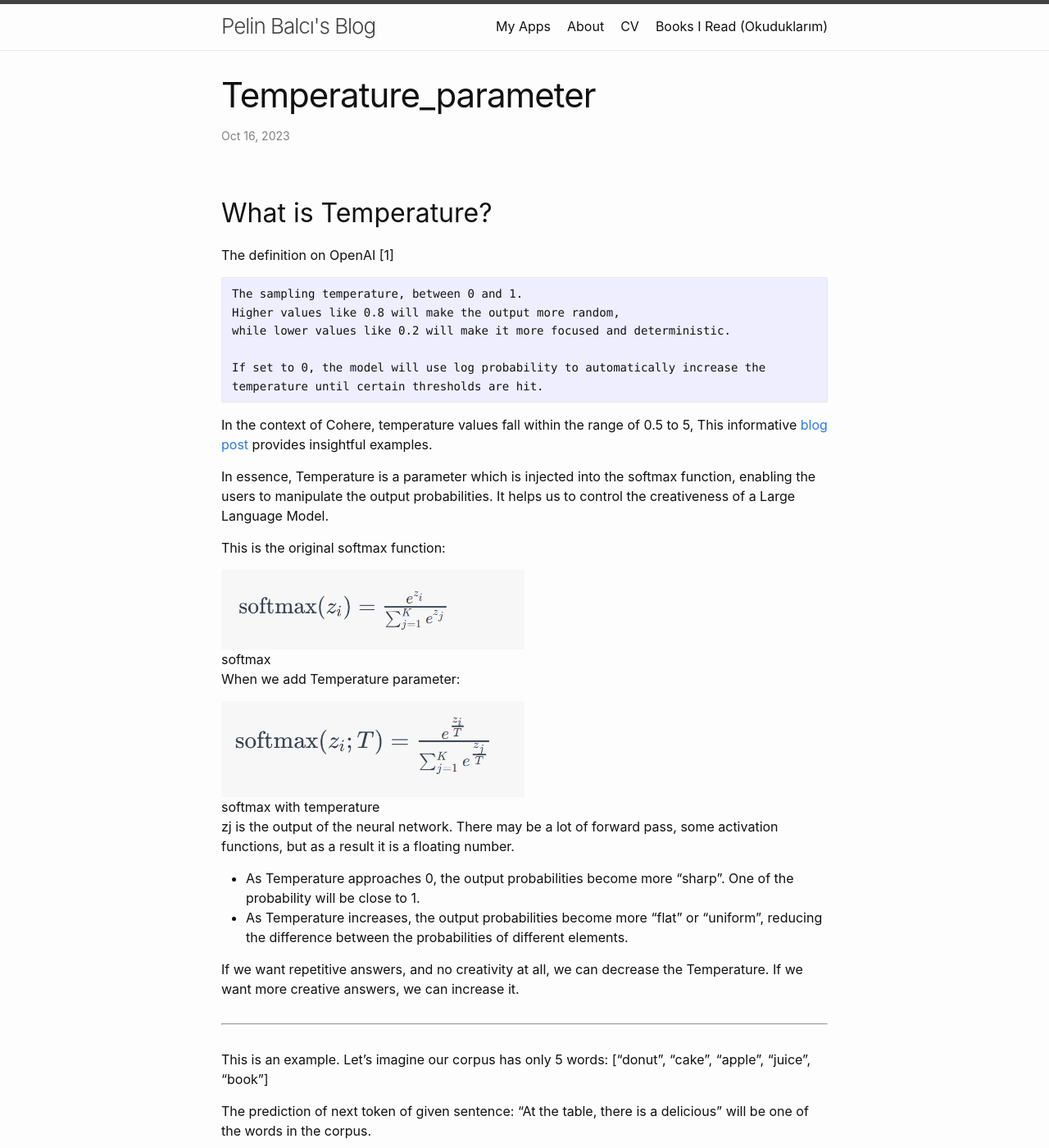
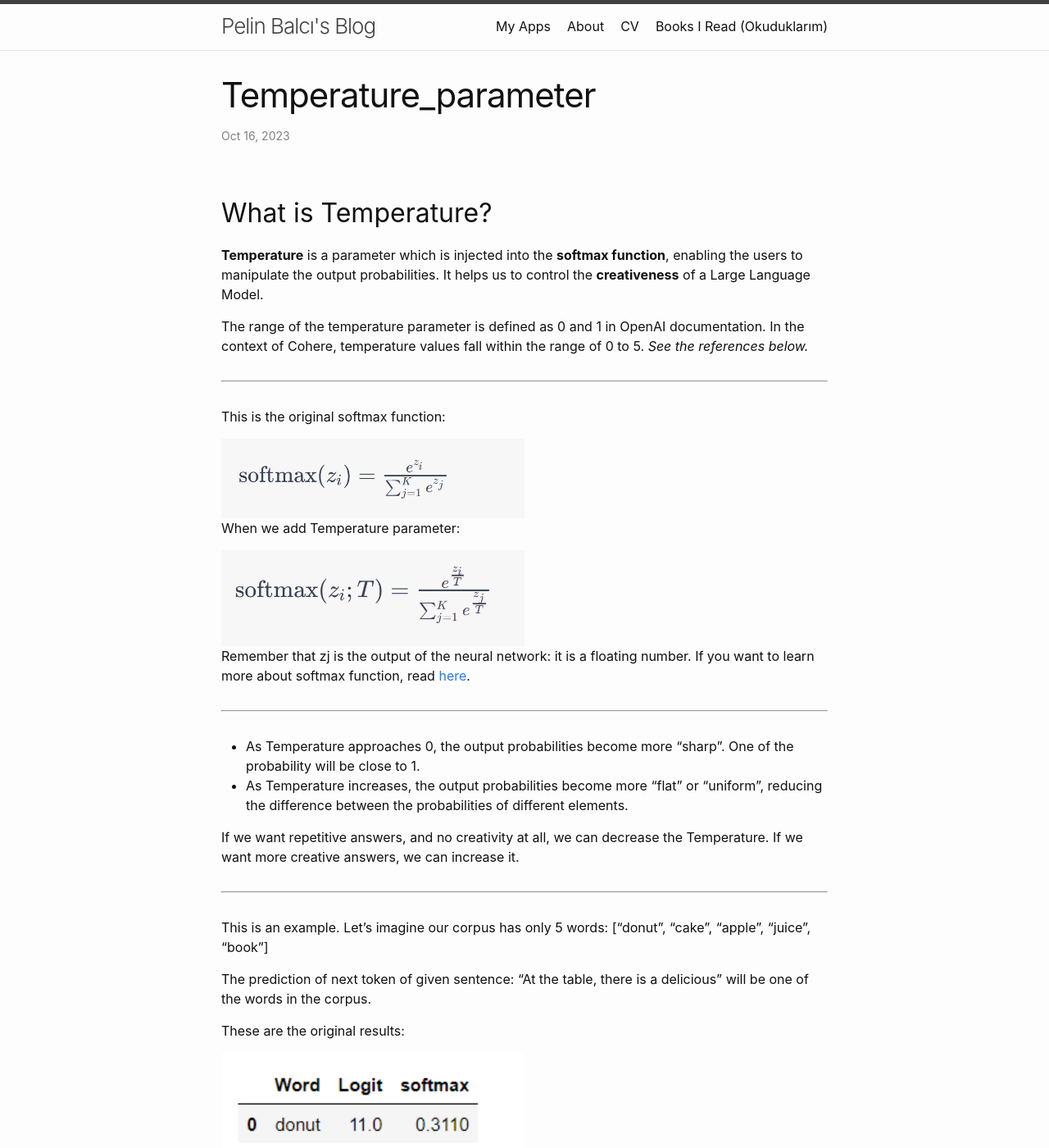
Before and after one commit to pelinbalci/pelinbalci.github.io, a Jekyll site: the page built from _posts/2023-10-16-Temperature_parameter.md, in a window 1280 px wide and 1400 px high. Shown: the whole window at 82% size. Built offline with Jekyll 4.4.1, drawn with Linux system fonts in a browser that asks for light colours; our own code applies the rules of GitHub Pages for plain Markdown files; some of the changed text lies outside the part shown.

Commit message:
explanations

```diff
--- a/_posts/2023-10-16-Temperature_parameter.md
+++ b/_posts/2023-10-16-Temperature_parameter.md
@@ -36,26 +36,19 @@ jupyter:
 
 ## What is Temperature?
 
-The definition on OpenAI [1]
+**Temperature** is a parameter which is injected into the **softmax function**, enabling the users to manipulate the
+output probabilities. It helps us to control the **creativeness** of a Large Language Model.
 
-    The sampling temperature, between 0 and 1.
-    Higher values like 0.8 will make the output more random,
-    while lower values like 0.2 will make it more focused and deterministic.
+The range of the temperature parameter is defined as 0 and 1 in OpenAI documentation. In the context of Cohere,
+temperature values fall within the range of 0 to 5. _See the references below._
 
-    If set to 0, the model will use log probability to automatically increase the
-    temperature until certain thresholds are hit.
-
-In the context of Cohere, temperature values fall within the range of 0.5 to 5,
-This informative [blog post](https://txt.cohere.com/llm-parameters-best-outputs-language-ai/) provides insightful examples.
-
-In essence, Temperature is a parameter which is injected into the softmax function, enabling the users to manipulate the
-output probabilities. It helps us to control the creativeness of a Large Language Model.
+-----------------------------------------------------
 
 This is the original softmax function:
 
 <div class="fig figcenter fighighlight">
   <img src="/assets/images/softmax.PNG" width="50%">
-  <div class="figcaption">softmax</div>
+  <div class="figcaption"> </div>
 </div>
 
 
@@ -63,10 +56,13 @@ When we add Temperature parameter:
 
 <div class="fig figcenter fighighlight">
   <img src="/assets/images/softmax_temp.PNG" width="50%">
-  <div class="figcaption">softmax with temperature</div>
+  <div class="figcaption"> </div>
 </div>
 
-zj is the output of the neural network. There may be a lot of forward pass, some activation functions, but as a result it is a floating number.
+Remember that zj is the output of the neural network: it is a floating number. If you want to learn more about
+softmax function, read [here](https://github.com/pelinbalci/Intro_Deep_Learning/blob/master/Intro_NN/notes/1_Perceptron_math.md#multiclass-classification--softmax:~:text=Multiclass%20Classification%20%26%20Softmax).
+
+-----------------------------------------------------
 
 - As Temperature approaches 0, the output probabilities become more "sharp". One of the probability will be close to 1.
 - As Temperature increases, the output probabilities become more "flat" or "uniform", reducing the difference between the probabilities of different elements.
@@ -83,14 +79,18 @@ These are the original results:
 
 <div class="fig figcenter fighighlight">
   <img src="/assets/images/softmax_df.PNG" width="50%">
-  <div class="figcaption">Output probabilities with softmax</div>
+  <div class="figcaption"> </div>
 </div>
 
-You can try different temperature values to see how the output changes:
+
+You can try different temperature values to see how the output changes.
 
 {% include temperature_slider.html %}
 
 
+Happy Learning! :)
+
 # References
 - [1] https://platform.openai.com/docs/api-reference/audio/createTranscription#audio/createTranscription-temperature
-- [2] https://txt.cohere.com/llm-parameters-best-outputs-language-ai/#:~:text=one%20long%20burst.-,Temperature,-Temperature%20is%20a
+- [2] https://txt.cohere.com/llm-parameters-best-outputs-language-ai/
+- [3] https://peterchng.com/blog/2023/05/02/token-selection-strategies-top-k-top-p-and-temperature/
```
